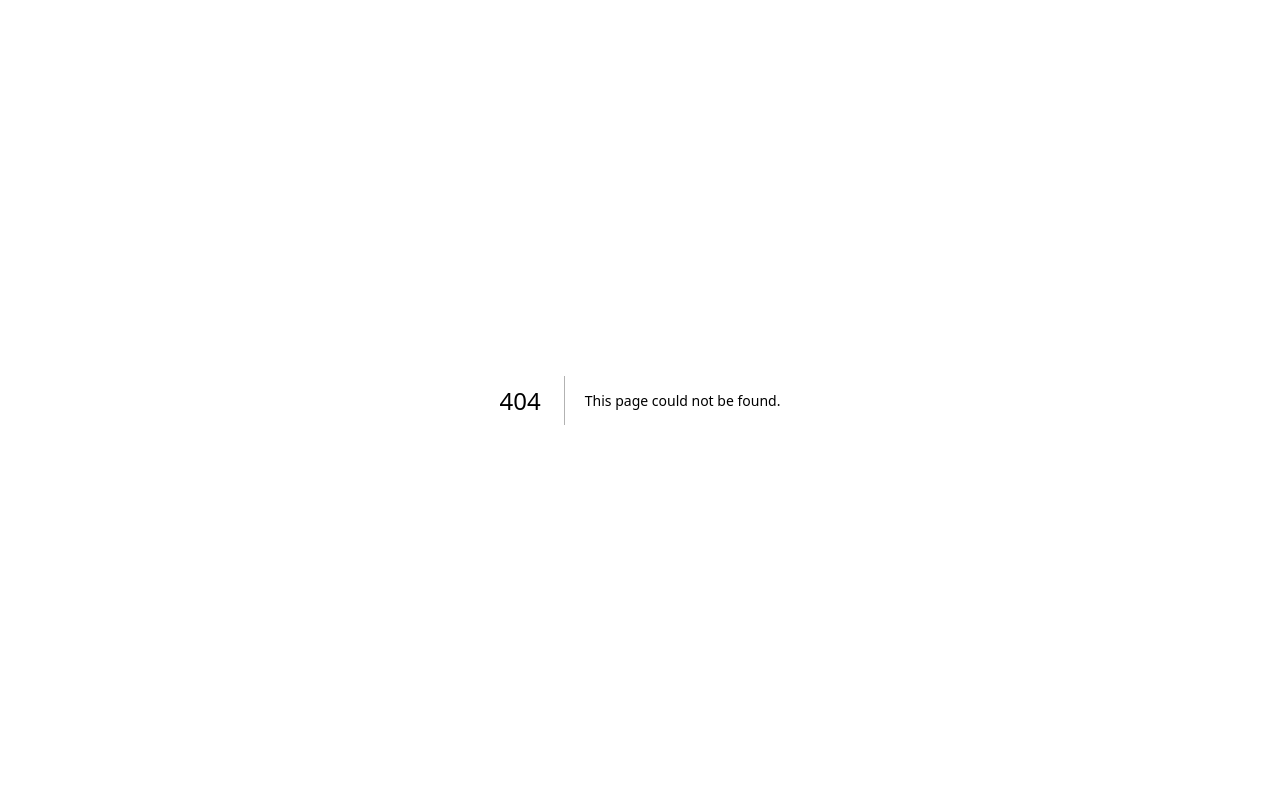
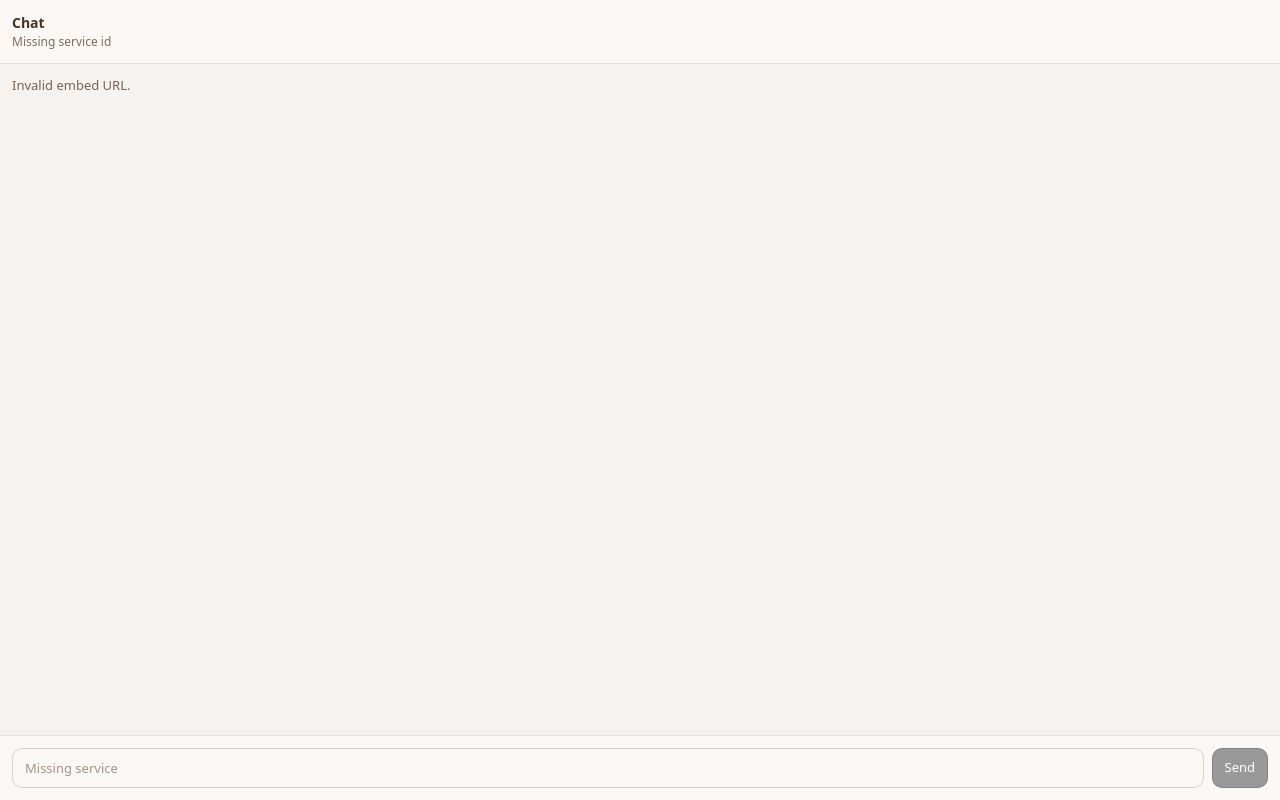
Before and after one commit to fikertag/TeachMyAI, a Next.js app: page /embed/chat in a window 1280 px wide. Before the commit this address had no page. Built offline with nearby package versions, Linux system fonts and the light colour scheme.

Commit message:
feat: script for installing widget

```diff
--- /dev/null
+++ b/app/embed/chat/page.tsx
@@ -0,0 +1,13 @@
+import EmbedChatClient from "./widget-client";
+
+export default async function EmbedChatPage({
+  searchParams,
+}: {
+  searchParams: Promise<Record<string, string | string[] | undefined>>;
+}) {
+  const sp = await searchParams;
+  const raw = sp.service;
+  const serviceId = (Array.isArray(raw) ? raw[0] : (raw ?? "")).trim();
+
+  return <EmbedChatClient serviceId={serviceId} />;
+}
--- /dev/null
+++ b/app/embed/chat/widget-client.tsx
@@ -0,0 +1,186 @@
+"use client";
+
+import { useEffect, useMemo, useRef, useState } from "react";
+
+type Msg = { role: "user" | "assistant"; content: string };
+
+export default function EmbedChatClient({ serviceId }: { serviceId: string }) {
+  const [messages, setMessages] = useState<Msg[]>([]);
+  const [input, setInput] = useState("");
+  const [isSending, setIsSending] = useState(false);
+  const [error, setError] = useState("");
+
+  const listRef = useRef<HTMLDivElement | null>(null);
+
+  useEffect(() => {
+    if (!listRef.current) return;
+    listRef.current.scrollTop = listRef.current.scrollHeight;
+  }, [messages.length]);
+
+  const canSend = Boolean(serviceId) && input.trim().length > 0 && !isSending;
+
+  const subtitle = useMemo(() => {
+    if (!serviceId) return "Missing service id";
+    return "Ask a question";
+  }, [serviceId]);
+
+  async function send() {
+    if (!canSend) return;
+
+    const text = input.trim();
+    setInput("");
+    setError("");
+
+    const nextMessages: Msg[] = [...messages, { role: "user", content: text }];
+    setMessages(nextMessages);
+    setIsSending(true);
+
+    try {
+      const res = await fetch("/api/chat", {
+        method: "POST",
+        headers: { "Content-Type": "application/json" },
+        body: JSON.stringify({ serviceId, messages: nextMessages }),
+      });
+
+      const data = (await res.json()) as { response?: string; error?: unknown };
+
+      if (!res.ok) {
+        const msg =
+          typeof data.error === "string"
+            ? data.error
+            : "Failed to send message";
+        throw new Error(msg);
+      }
+
+      setMessages((prev) => [
+        ...prev,
+        { role: "assistant", content: String(data.response ?? "") },
+      ]);
+    } catch (e: unknown) {
+      setError(e instanceof Error ? e.message : "Failed to send message");
+    } finally {
+      setIsSending(false);
+    }
+  }
+
+  return (
+    <div
+      style={{
+        height: "100vh",
+        width: "100%",
+        display: "flex",
+        flexDirection: "column",
+        fontFamily:
+          "system-ui, -apple-system, Segoe UI, Roboto, Helvetica, Arial, sans-serif",
+      }}
+    >
+      <div
+        style={{
+          padding: "12px 12px",
+          borderBottom: "1px solid rgba(0,0,0,0.08)",
+        }}
+      >
+        <div style={{ fontSize: 14, fontWeight: 600 }}>Chat</div>
+        <div style={{ fontSize: 12, opacity: 0.7 }}>{subtitle}</div>
+      </div>
+
+      <div
+        ref={listRef}
+        style={{
+          flex: 1,
+          overflowY: "auto",
+          padding: 12,
+          background: "rgba(0,0,0,0.02)",
+        }}
+      >
+        {messages.length === 0 ? (
+          <div style={{ fontSize: 13, opacity: 0.75 }}>
+            {serviceId ? "Send a message to start." : "Invalid embed URL."}
+          </div>
+        ) : null}
+
+        {messages.map((m, idx) => {
+          const isUser = m.role === "user";
+          return (
+            <div
+              key={idx}
+              style={{
+                display: "flex",
+                justifyContent: isUser ? "flex-end" : "flex-start",
+                marginBottom: 8,
+              }}
+            >
+              <div
+                style={{
+                  maxWidth: "85%",
+                  padding: "10px 12px",
+                  borderRadius: 12,
+                  background: isUser ? "#111" : "#fff",
+                  color: isUser ? "#fff" : "#111",
+                  border: isUser ? "none" : "1px solid rgba(0,0,0,0.08)",
+                  fontSize: 13,
+                  lineHeight: 1.35,
+                  whiteSpace: "pre-wrap",
+                  wordBreak: "break-word",
+                }}
+              >
+                {m.content}
+              </div>
+            </div>
+          );
+        })}
+      </div>
+
+      {error ? (
+        <div style={{ padding: "8px 12px", color: "#b00020", fontSize: 12 }}>
+          {error}
+        </div>
+      ) : null}
+
+      <div
+        style={{
+          padding: 12,
+          borderTop: "1px solid rgba(0,0,0,0.08)",
+          display: "flex",
+          gap: 8,
+        }}
+      >
+        <input
+          value={input}
+          onChange={(e) => setInput(e.target.value)}
+          onKeyDown={(e) => {
+            if (e.key === "Enter") void send();
+          }}
+          disabled={!serviceId || isSending}
+          placeholder={serviceId ? "Type a message" : "Missing service"}
+          style={{
+            flex: 1,
+            height: 40,
+            padding: "0 12px",
+            borderRadius: 10,
+            border: "1px solid rgba(0,0,0,0.15)",
+            outline: "none",
+            fontSize: 13,
+          }}
+        />
+        <button
+          type="button"
+          onClick={() => void send()}
+          disabled={!canSend}
+          style={{
+            height: 40,
+            padding: "0 12px",
+            borderRadius: 10,
+            border: "1px solid rgba(0,0,0,0.15)",
+            background: canSend ? "#111" : "#999",
+            color: "#fff",
+            cursor: canSend ? "pointer" : "not-allowed",
+            fontSize: 13,
+          }}
+        >
+          {isSending ? "..." : "Send"}
+        </button>
+      </div>
+    </div>
+  );
+}
--- /dev/null
+++ b/public/widget.js
@@ -0,0 +1,61 @@
+(function () {
+  var script = document.currentScript;
+  if (!script) return;
+
+  var serviceId = (script.dataset && script.dataset.service) || "";
+  serviceId = String(serviceId || "").trim();
+  if (!serviceId) return;
+
+  var origin = script.src
+    ? new URL(script.src, window.location.href).origin
+    : window.location.origin;
+  var iframeSrc =
+    origin + "/embed/chat?service=" + encodeURIComponent(serviceId);
+
+  var button = document.createElement("button");
+  button.type = "button";
+  button.setAttribute("aria-label", "Open chat");
+  button.style.position = "fixed";
+  button.style.right = "16px";
+  button.style.bottom = "16px";
+  button.style.zIndex = "2147483647";
+  button.style.width = "56px";
+  button.style.height = "56px";
+  button.style.borderRadius = "9999px";
+  button.style.border = "1px solid rgba(0,0,0,0.15)";
+  button.style.background = "#111";
+  button.style.color = "#fff";
+  button.style.cursor = "pointer";
+  button.style.font =
+    "14px system-ui, -apple-system, Segoe UI, Roboto, sans-serif";
+  button.style.boxShadow = "0 8px 24px rgba(0,0,0,0.18)";
+  button.textContent = "Chat";
+
+  var iframe = document.createElement("iframe");
+  iframe.src = iframeSrc;
+  iframe.title = "Chat";
+  iframe.style.position = "fixed";
+  iframe.style.right = "16px";
+  iframe.style.bottom = "80px";
+  iframe.style.width = "360px";
+  iframe.style.height = "520px";
+  iframe.style.maxWidth = "calc(100vw - 32px)";
+  iframe.style.maxHeight = "calc(100vh - 120px)";
+  iframe.style.border = "1px solid rgba(0,0,0,0.15)";
+  iframe.style.borderRadius = "12px";
+  iframe.style.background = "#fff";
+  iframe.style.boxShadow = "0 16px 48px rgba(0,0,0,0.2)";
+  iframe.style.zIndex = "2147483647";
+  iframe.style.display = "none";
+
+  function toggle() {
+    var open = iframe.style.display !== "none";
+    iframe.style.display = open ? "none" : "block";
+    button.textContent = open ? "Chat" : "Close";
+  }
+
+  button.addEventListener("click", toggle);
+
+  document.body.appendChild(button);
+  document.body.appendChild(iframe);
+})();
```
